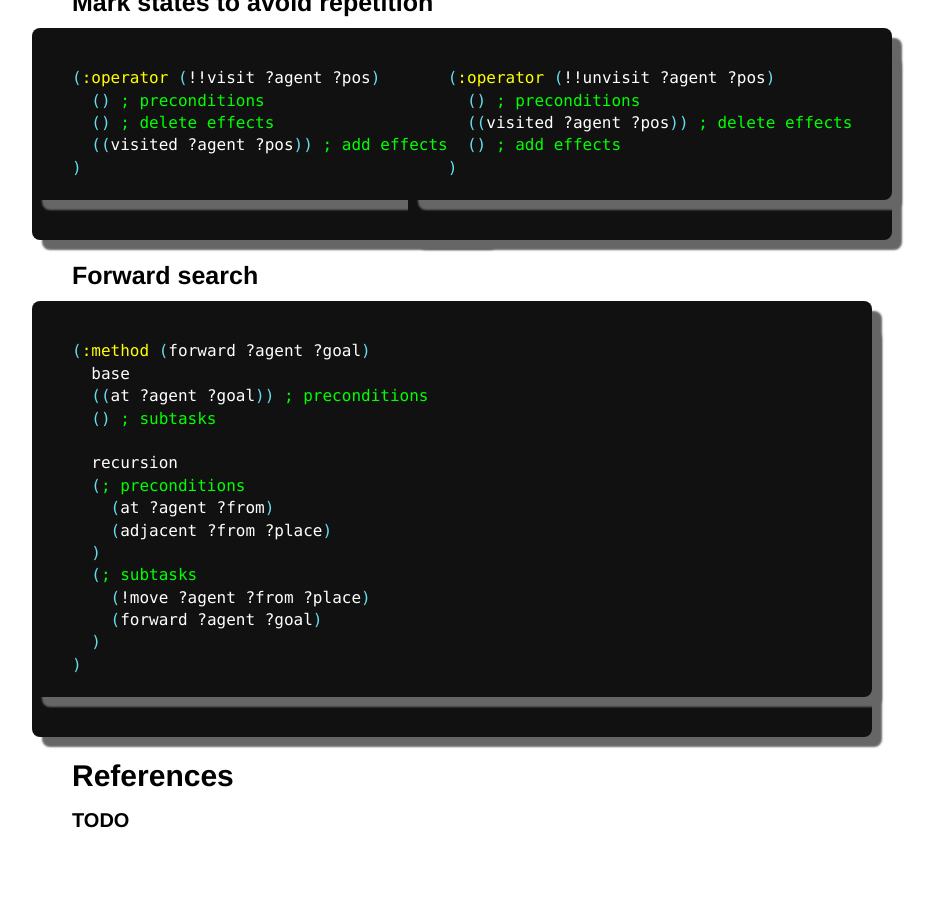
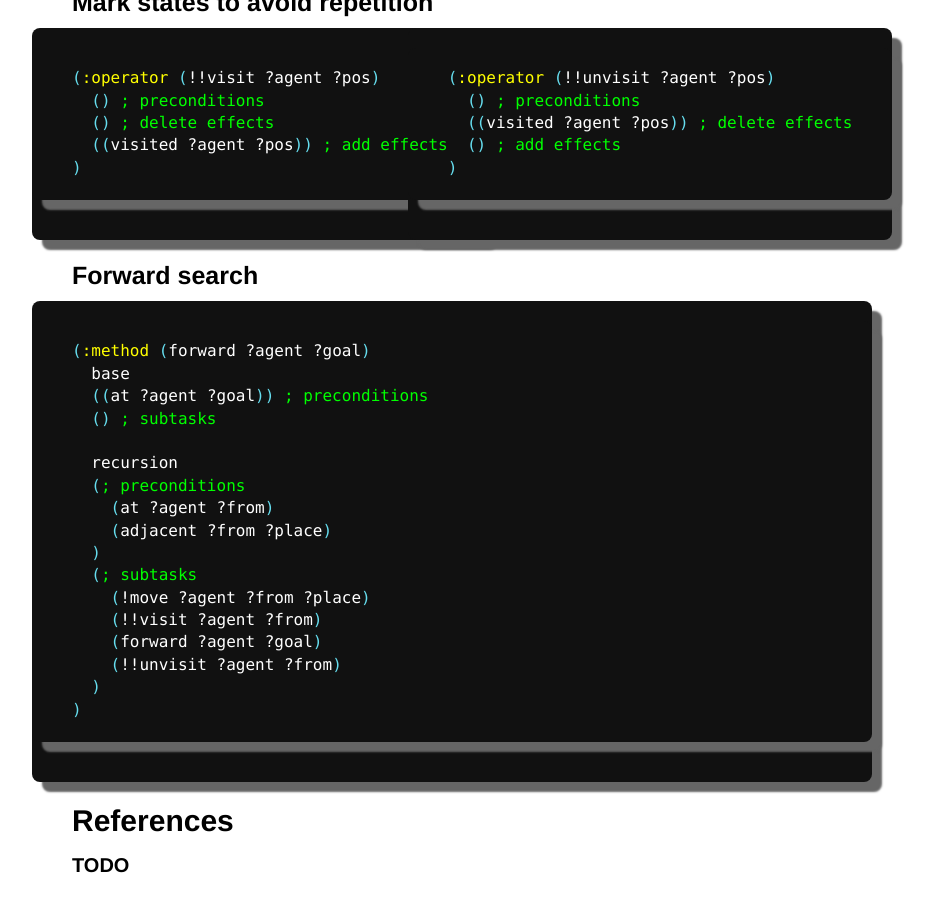
Before and after one commit to Maumagnaguagno/maumagnaguagno.github.io, a Jekyll site: the page built from htn.md, in a window 1280 px wide and 900 px high, scrolled down 1147 px. Shown: the whole window, without its empty margins (188-1123 px from the left). Built offline with Jekyll 4.4.1, drawn with Linux system fonts in a browser that asks for light colours; our own code applies the rules of GitHub Pages for plain Markdown files; before the commit the page ends 2002 px from its top, so only the background shows below that.

Commit message:
Add visit and unvisit to search forward example in HTN

````diff
--- a/htn.md
+++ b/htn.md
@@ -100,7 +100,9 @@ Tasks like ``travel`` are non-primitives or methods, and may have several ways t
   )
   (; subtasks
     (!move ?agent ?from ?place)
+    (!!visit ?agent ?from)
     (forward ?agent ?goal)
+    (!!unvisit ?agent ?from)
   )
 )
 ```
````
